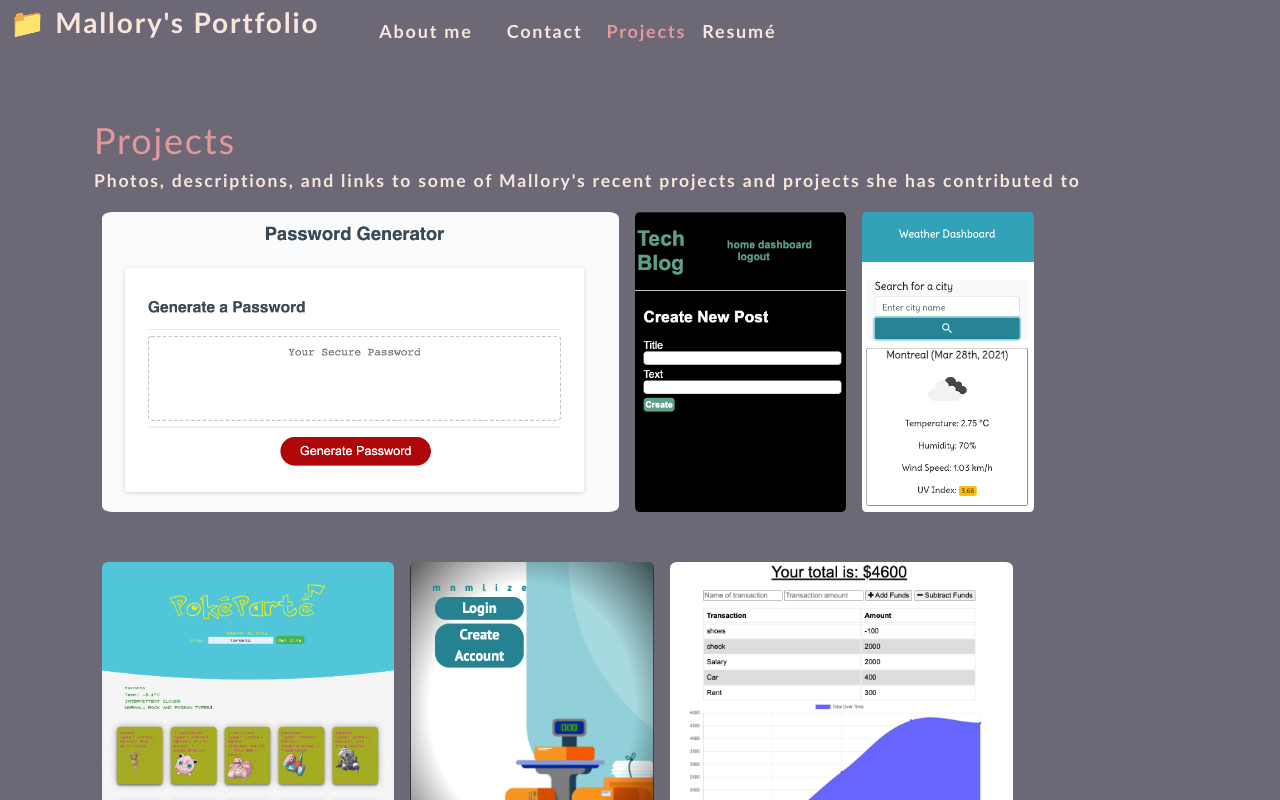
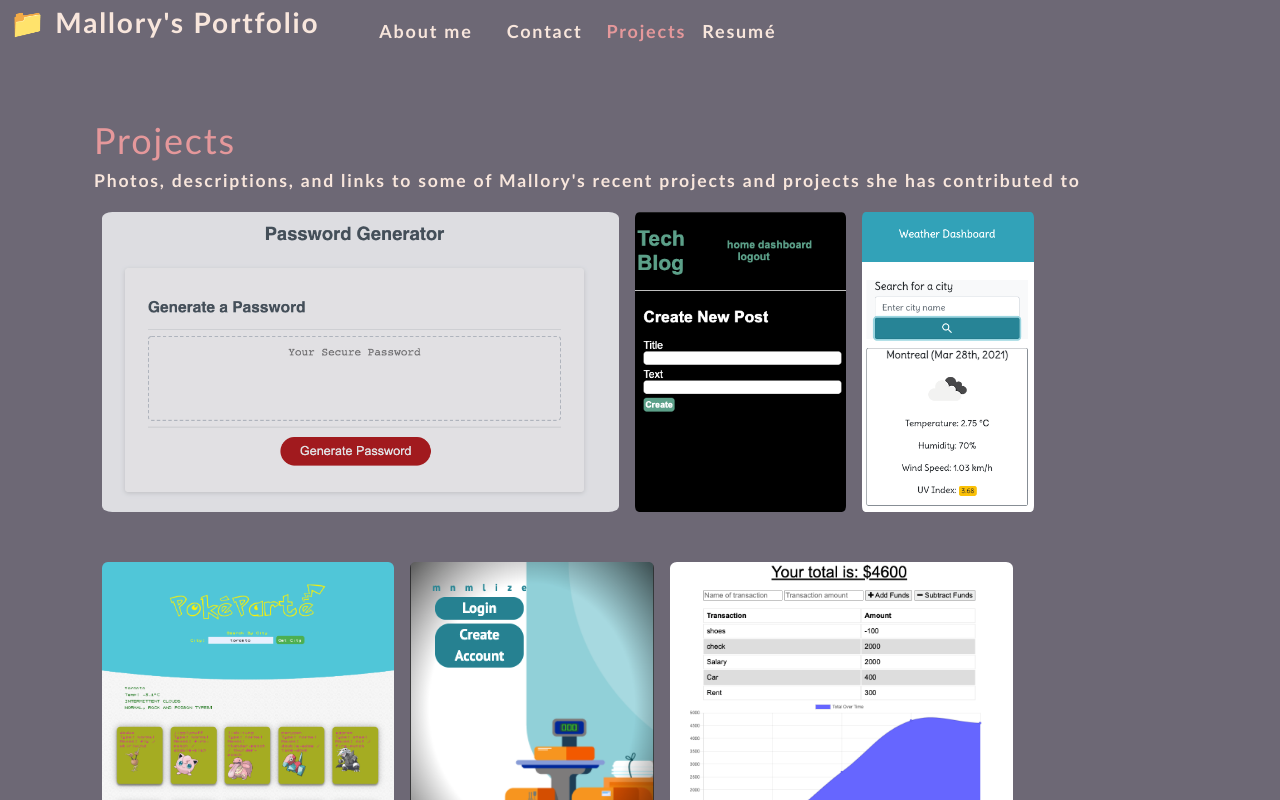
Before and after one commit to malloryfaria/react-portfolio, a React (Create React App) app: page / in a window 1280 px wide. In both pictures the pointer is over the picture 360 px from the left and 361 px from the top of the page. Shown: the top 800 px of the page. Built offline with nearby package versions, Linux system fonts and the light colour scheme.

Commit message:
trying to force css update on gh pages

```diff
--- a/src/index.css
+++ b/src/index.css
@@ -312,8 +312,5 @@ a {
 }
 
 .img-thumbnail:hover {
-  width: auto;
-  height: 300px;
-  margin-bottom: 50px;
-  cursor: pointer;
+  opacity: 80%;
 }
```
